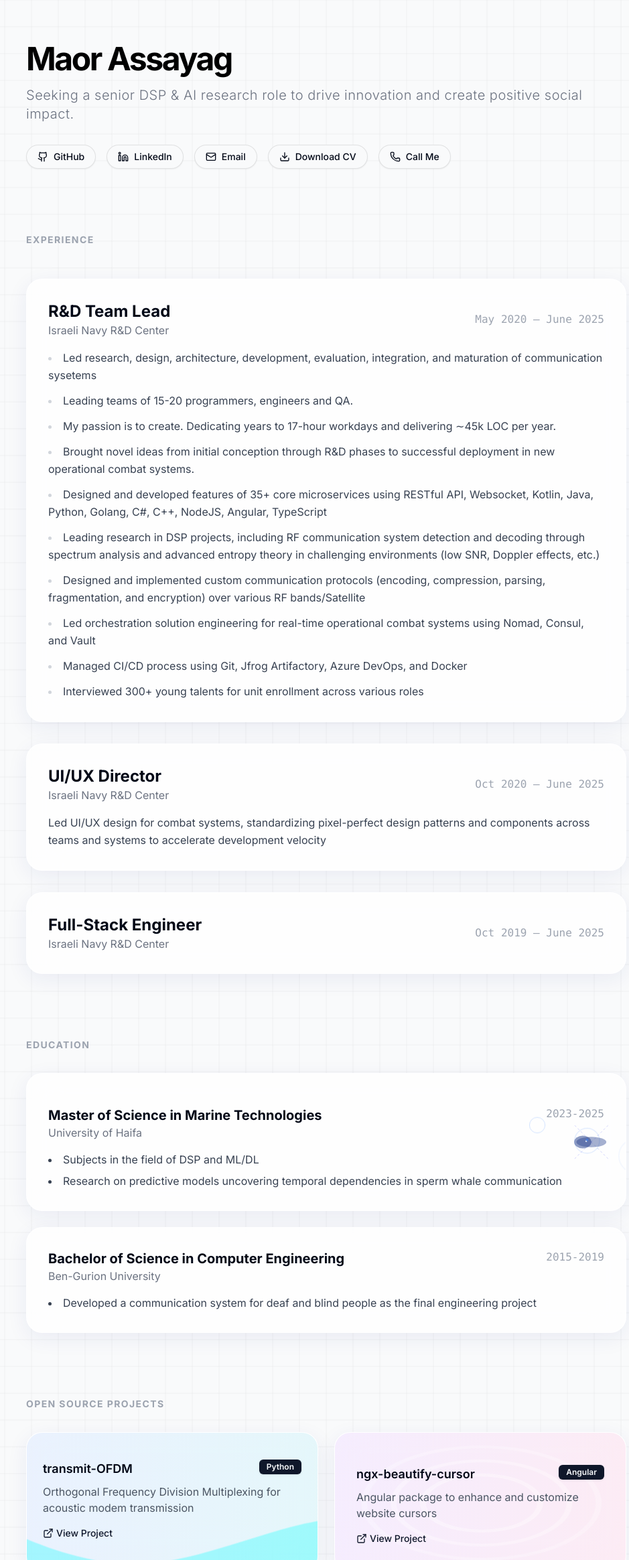
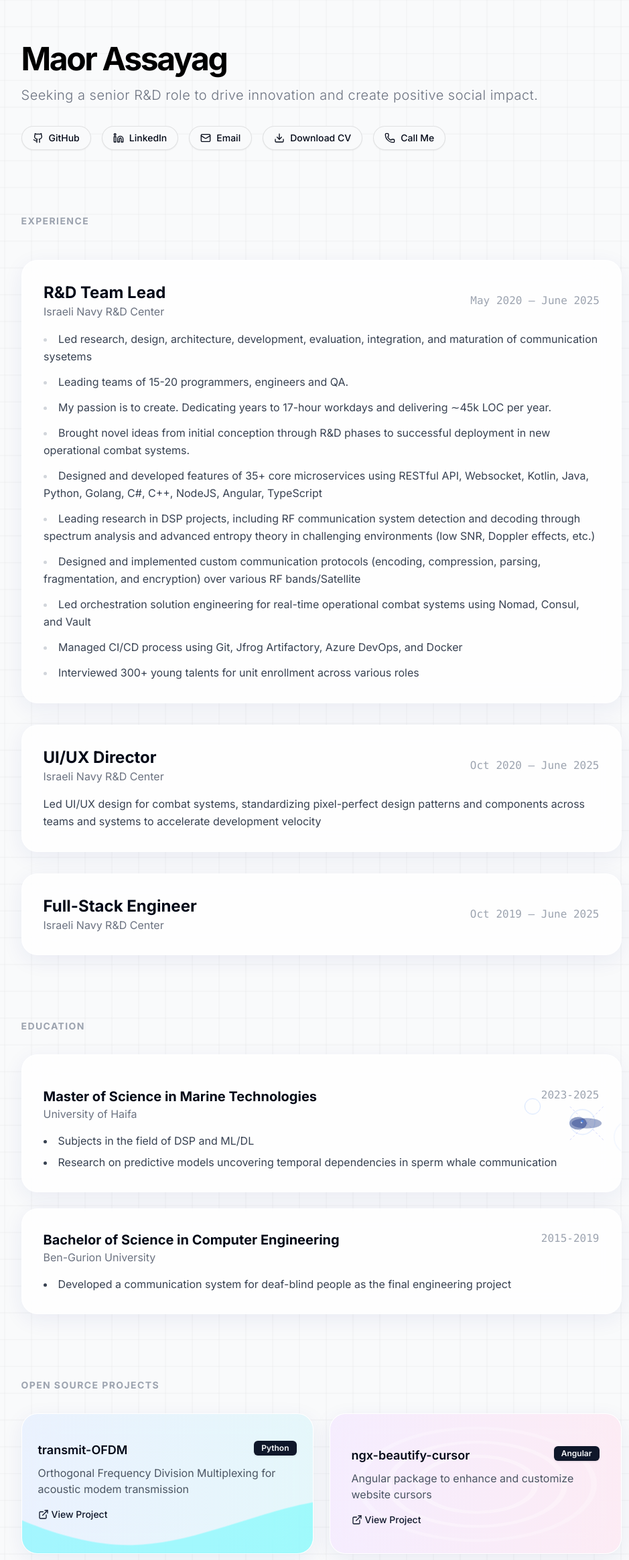
Before and after one commit to MaorAssayag/cv-website, a Next.js app: page / in a window 1280 px wide. Shown: the top 2329 px of the page at 67% size, without its empty margins (153-1092 px from the left). Built offline with nearby package versions, Linux system fonts and the light colour scheme.

Commit message:
feat: Improve DSP mode styling and update project description for clarity

```diff
--- a/app/page.jsx
+++ b/app/page.jsx
@@ -30,12 +30,21 @@ export default function HomePage() {
   }, [setTitleRect]);
 
   useEffect(() => {
+    // Reserve space for scrollbar to prevent layout shift
+    document.documentElement.style.scrollbarGutter = 'stable';
+
     if (isDSPMode) {
       document.body.style.overflow = 'hidden';
+      document.documentElement.style.backgroundColor = 'black';
+      document.documentElement.style.transition = 'background-color 700ms';
     } else {
+      document.documentElement.style.backgroundColor = '';
       document.body.style.overflow = '';
     }
-    return () => { document.body.style.overflow = ''; };
+    return () => {
+      document.body.style.overflow = '';
+      document.documentElement.style.backgroundColor = '';
+    };
   }, [isDSPMode]);
 
   useEffect(() => {
@@ -80,14 +89,14 @@ export default function HomePage() {
             </h1>
 
              {/* DSP Mode Text Reveal */}
-             <div className={`absolute top-full left-0 mt-12 text-gray-400 font-mono font-light text-xl md:text-xl leading-relaxed transition-all duration-1000 z-50 max-w-4xl ${isDSPMode ? 'opacity-100 translate-y-0' : 'opacity-0 translate-y-8 pointer-events-none'}`}>
-               <p>Spectrums and signals have been woven into my dreams time and again.</p>
+             <div className={`absolute top-full left-0 mt-12 text-gray-400 font-mono font-light text-xl md:text-xl leading-relaxed transition-all duration-1000 z-50 max-w-6xl ${isDSPMode ? 'opacity-100 translate-y-0' : 'opacity-0 translate-y-8 pointer-events-none'}`}>
                <p className="mt-4">FFT is, to me, the <span className="font-bold text-gray-200">most elegant description</span> of nature’s song.</p>
-             </div>
+              <p className="mt-4">I've dreamt of this song many, many times.</p>
+              </div>
           </div>
 
           <p className={`text-lg md:text-xl text-gray-500 font-light tracking-wide ${fadeClass}`}>
-            Seeking a senior DSP & AI research role to drive innovation and create positive social impact.
+            Seeking a senior R&D role to drive innovation and create positive social impact.
           </p>
         </div>
 
@@ -243,7 +252,7 @@ export default function HomePage() {
               <span className="text-base font-mono text-gray-400">2015-2019</span>
               </div>
               <ul className="mt-4 space-y-2 list-disc list-inside text-gray-700">
-              <li>Developed a communication system for deaf and blind people as the final engineering project</li>              </ul>
+              <li>Developed a communication system for deaf-blind people as the final engineering project</li>              </ul>
           </div>
         </div>
       </section>
```
